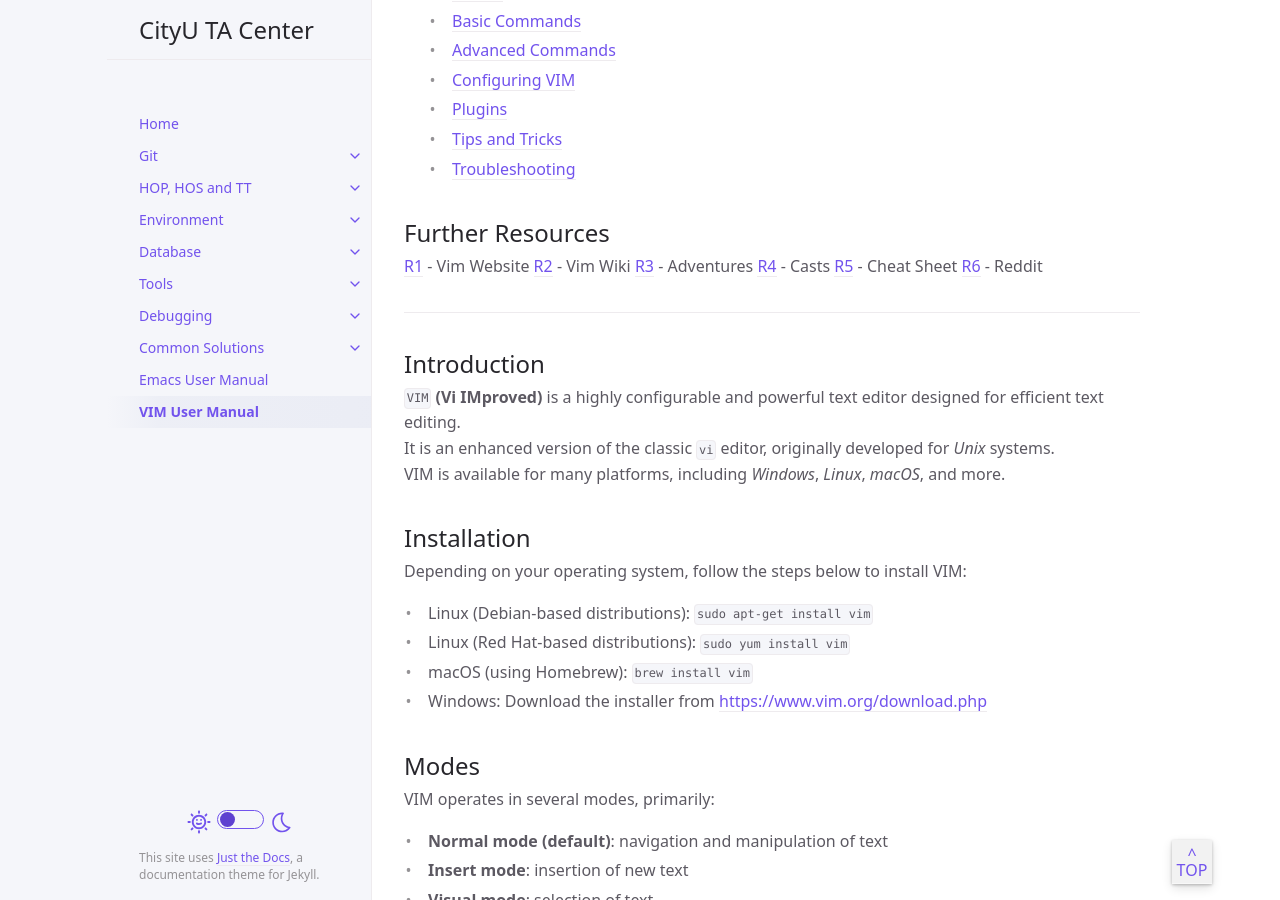
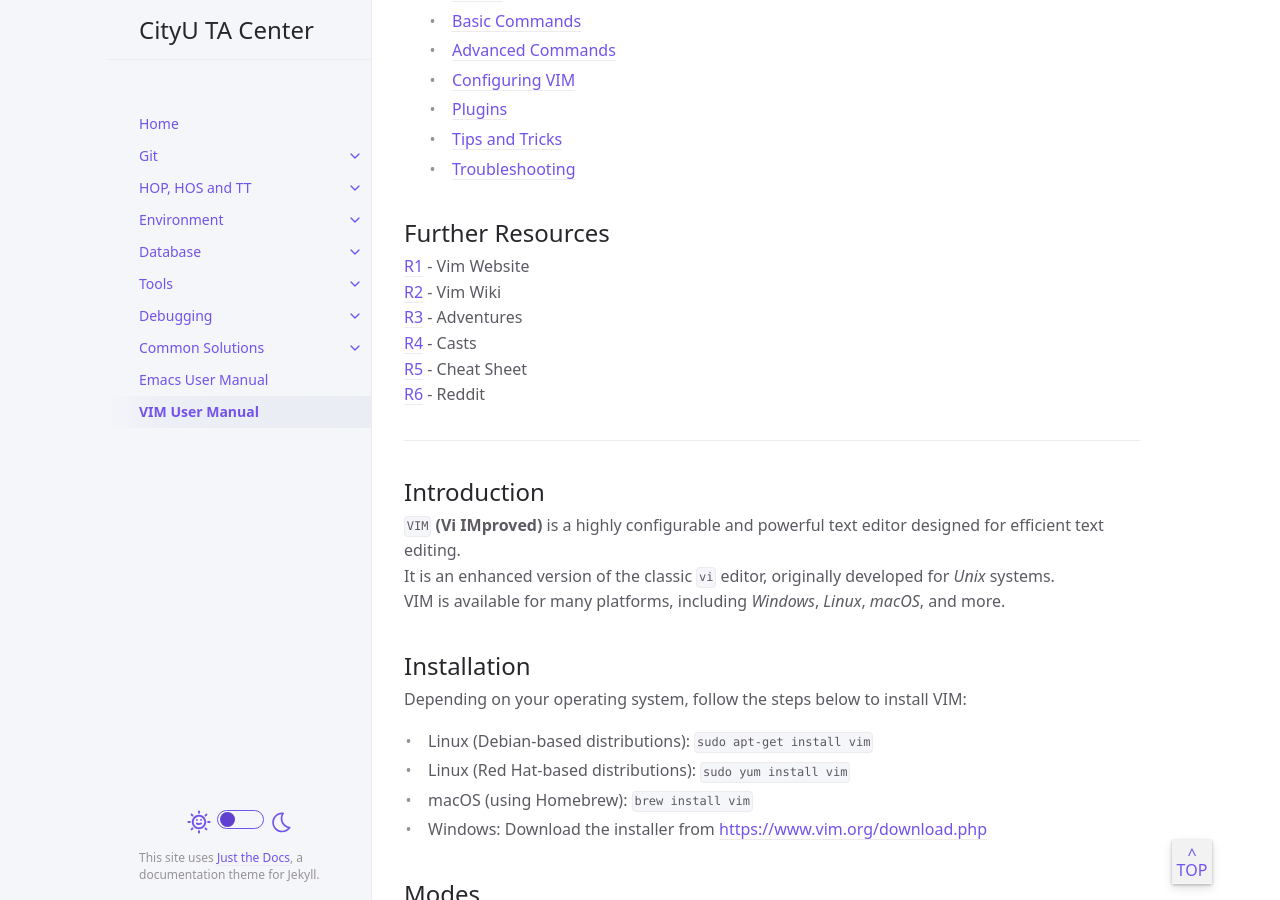
Before and after one commit to thomasthaddeus/cityuseattle.github.io, a Jekyll site: the page built from docs/tools/Vim_manual.md, in a window 1280 px wide and 900 px high, scrolled down 392 px. Built offline with Jekyll 4.4.1, drawn with Linux system fonts in a browser that asks for light colours; our own code applies the rules of GitHub Pages for plain Markdown files.

```diff
--- a/docs/tools/Vim_manual.md
+++ b/docs/tools/Vim_manual.md
@@ -17,11 +17,11 @@
 
 ## Further Resources
 
-[R1] - Vim Website
-[R2] - Vim Wiki
-[R3] - Adventures
-[R4] - Casts
-[R5] - Cheat Sheet
+[R1] - Vim Website \
+[R2] - Vim Wiki \
+[R3] - Adventures \
+[R4] - Casts \
+[R5] - Cheat Sheet \
 [R6] - Reddit
 
 ---
```
